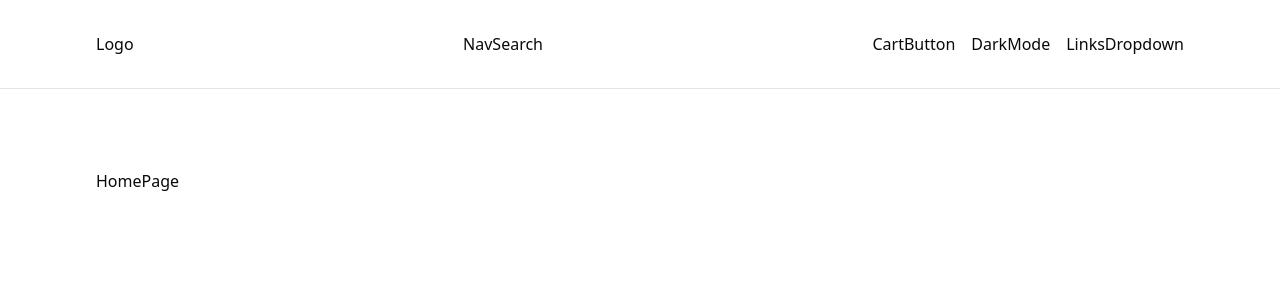
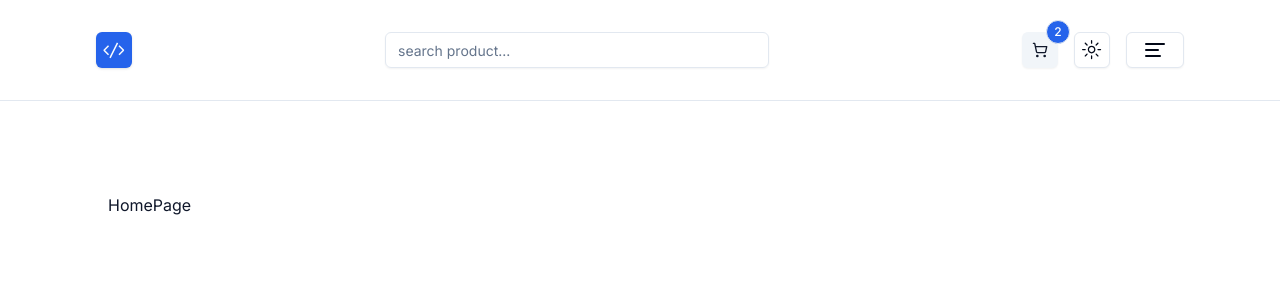
Before and after one commit to Majid-Hadadidan/Nextjs-NiftyStore, a Next.js app: page / in a window 1280 px wide. Shown: the top 300 px of the page. Built offline with nearby package versions, Linux system fonts and the light colour scheme.

Commit message:
feat: implement light/dark theme toggle

```diff
--- a/app/globals.css
+++ b/app/globals.css
@@ -1,61 +1,64 @@
 @tailwind base;
 @tailwind components;
 @tailwind utilities;
+
 @layer base {
   :root {
     --background: 0 0% 100%;
-    --foreground: 240 10% 3.9%;
+    --foreground: 222.2 84% 4.9%;
     --card: 0 0% 100%;
-    --card-foreground: 240 10% 3.9%;
+    --card-foreground: 222.2 84% 4.9%;
     --popover: 0 0% 100%;
-    --popover-foreground: 240 10% 3.9%;
-    --primary: 240 5.9% 10%;
-    --primary-foreground: 0 0% 98%;
-    --secondary: 240 4.8% 95.9%;
-    --secondary-foreground: 240 5.9% 10%;
-    --muted: 240 4.8% 95.9%;
-    --muted-foreground: 240 3.8% 46.1%;
-    --accent: 240 4.8% 95.9%;
-    --accent-foreground: 240 5.9% 10%;
+    --popover-foreground: 222.2 84% 4.9%;
+    --primary: 221.2 83.2% 53.3%;
+    --primary-foreground: 210 40% 98%;
+    --secondary: 210 40% 96.1%;
+    --secondary-foreground: 222.2 47.4% 11.2%;
+    --muted: 210 40% 96.1%;
+    --muted-foreground: 215.4 16.3% 46.9%;
+    --accent: 210 40% 96.1%;
+    --accent-foreground: 222.2 47.4% 11.2%;
     --destructive: 0 84.2% 60.2%;
-    --destructive-foreground: 0 0% 98%;
-    --border: 240 5.9% 90%;
-    --input: 240 5.9% 90%;
-    --ring: 240 10% 3.9%;
+    --destructive-foreground: 210 40% 98%;
+    --border: 214.3 31.8% 91.4%;
+    --input: 214.3 31.8% 91.4%;
+    --ring: 221.2 83.2% 53.3%;
+    --radius: 0.5rem;
     --chart-1: 12 76% 61%;
     --chart-2: 173 58% 39%;
     --chart-3: 197 37% 24%;
     --chart-4: 43 74% 66%;
     --chart-5: 27 87% 67%;
-    --radius: 0.5rem
   }
+
   .dark {
-    --background: 240 10% 3.9%;
-    --foreground: 0 0% 98%;
-    --card: 240 10% 3.9%;
-    --card-foreground: 0 0% 98%;
-    --popover: 240 10% 3.9%;
-    --popover-foreground: 0 0% 98%;
-    --primary: 0 0% 98%;
-    --primary-foreground: 240 5.9% 10%;
-    --secondary: 240 3.7% 15.9%;
-    --secondary-foreground: 0 0% 98%;
-    --muted: 240 3.7% 15.9%;
-    --muted-foreground: 240 5% 64.9%;
-    --accent: 240 3.7% 15.9%;
-    --accent-foreground: 0 0% 98%;
+    --background: 222.2 84% 4.9%;
+    --foreground: 210 40% 98%;
+    --card: 222.2 84% 4.9%;
+    --card-foreground: 210 40% 98%;
+    --popover: 222.2 84% 4.9%;
+    --popover-foreground: 210 40% 98%;
+    --primary: 217.2 91.2% 59.8%;
+    --primary-foreground: 222.2 47.4% 11.2%;
+    --secondary: 217.2 32.6% 17.5%;
+    --secondary-foreground: 210 40% 98%;
+    --muted: 217.2 32.6% 17.5%;
+    --muted-foreground: 215 20.2% 65.1%;
+    --accent: 217.2 32.6% 17.5%;
+    --accent-foreground: 210 40% 98%;
     --destructive: 0 62.8% 30.6%;
-    --destructive-foreground: 0 0% 98%;
-    --border: 240 3.7% 15.9%;
-    --input: 240 3.7% 15.9%;
-    --ring: 240 4.9% 83.9%;
+    --destructive-foreground: 210 40% 98%;
+    --border: 217.2 32.6% 17.5%;
+    --input: 217.2 32.6% 17.5%;
+    --ring: 224.3 76.3% 48%;
     --chart-1: 220 70% 50%;
     --chart-2: 160 60% 45%;
     --chart-3: 30 80% 55%;
     --chart-4: 280 65% 60%;
-    --chart-5: 340 75% 55%
+    --chart-5: 340 75% 55%;
   }
 }
+
 @layer base {
   * {
     @apply border-border;
--- a/app/layout.tsx
+++ b/app/layout.tsx
@@ -2,6 +2,11 @@ import type { Metadata } from "next";
 import "./globals.css";
 import Navbar from "@/components/navbar/Navbar";
 import Container from "@/components/global/Container";
+import { Inter } from "next/font/google";
+import Providers from "./provider";
+// لود فونت
+const inter = Inter({ subsets: ["latin"] });
+
 
 
 export const metadata: Metadata = {
@@ -15,11 +20,13 @@ export default function RootLayout({
   children: React.ReactNode;
 }>) {
   return (
-    <html lang="en">
-      <body>
+   <html lang='en' suppressHydrationWarning>
+    <body className={inter.className}>
+      <Providers>
         <Navbar />
-        <Container className="py-20">{children}</Container>
-      </body>
-    </html>
+        <Container className='py-20'>{children}</Container>
+      </Providers>
+    </body>
+  </html>
   );
 }
--- a/app/page.tsx
+++ b/app/page.tsx
@@ -1,7 +1,9 @@
 function HomePage() {
   return (
     <>
-    <div>HomePage</div>
+    <div>
+      <h1 className="dark:bg-muted-foreground p-3 text-accent-foreground">HomePage</h1>
+    </div>
     </>
   )
 }
--- /dev/null
+++ b/app/provider.tsx
@@ -0,0 +1,15 @@
+import { ThemeProvider } from "./theme-rovider";
+
+function Providers({ children }: { children: React.ReactNode }) {
+  return (
+    <ThemeProvider
+      attribute="class"
+      defaultTheme="system"
+      disableTransitionOnChange
+      enableSystem
+    >
+      {children}
+    </ThemeProvider>
+  );
+}
+export default Providers;
--- /dev/null
+++ b/app/theme-rovider.tsx
@@ -0,0 +1,9 @@
+"use client";
+
+import * as React from "react";
+import { ThemeProvider as NextThemeProvider } from "next-themes";
+import { type ThemeProviderProps } from "next-themes";
+
+export function ThemeProvider({ children, ...props }: ThemeProviderProps) {
+  return <NextThemeProvider {...props}>{children}</NextThemeProvider>;
+}
--- a/components/navbar/CartButton.tsx
+++ b/components/navbar/CartButton.tsx
@@ -1,6 +1,23 @@
+import Link from "next/link";
+import { Button } from "../ui/button";
+import { LuShoppingCart } from "react-icons/lu";
+
 function CartButton() {
+  const numItemInCart = 2;
   return (
-    <div>CartButton</div>
-  )
+    <Button
+      size="icon"
+      variant="secondary"
+      className="flex relative justify-center items-center"
+      asChild
+    >
+      <Link href="/cart">
+        <LuShoppingCart />
+        <span className=" bg-primary text-white h-6 w-6 border absolute -top-3 -right-3 flex items-center justify-center rounded-full text-xs">
+          {numItemInCart}
+        </span>
+      </Link>
+    </Button>
+  );
 }
-export default CartButton
+export default CartButton;
--- a/components/navbar/DarkMode.tsx
+++ b/components/navbar/DarkMode.tsx
@@ -1,6 +1,38 @@
+"use client";
+import * as React from "react";
+import { MoonIcon, SunIcon } from "@radix-ui/react-icons";
+import { useTheme } from "next-themes";
+
+import { Button } from "@/components/ui/button";
+import {
+  DropdownMenu,
+  DropdownMenuContent,
+  DropdownMenuItem,
+  DropdownMenuTrigger,
+} from "@/components/ui/dropdown-menu";
 function DarkMode() {
+  const { setTheme } = useTheme();
   return (
-    <div>DarkMode</div>
-  )
+    <DropdownMenu>
+      <DropdownMenuTrigger asChild>
+        <Button variant="outline" size="icon">
+          <SunIcon  className="!h-[1.2rem] !w-[1.2rem] rotate-0 scale-100 transition-all dark:-rotate-90 dark:scale-0" />
+          <MoonIcon className="absolute !h-[1.2rem] !w-[1.2rem]  rotate-90 scale-0 transition-all dark:rotate-0 dark:scale-100" />
+          <span className="sr-only">Toggle theme</span>
+        </Button>
+      </DropdownMenuTrigger>
+      <DropdownMenuContent align="end">
+        <DropdownMenuItem onClick={() => setTheme("light")}>
+          Light
+        </DropdownMenuItem>
+        <DropdownMenuItem onClick={() => setTheme("dark")}>
+          Dark
+        </DropdownMenuItem>
+        <DropdownMenuItem onClick={() => setTheme("system")}>
+          System
+        </DropdownMenuItem>
+      </DropdownMenuContent>
+    </DropdownMenu>
+  );
 }
-export default DarkMode
+export default DarkMode;
--- a/components/navbar/LinksDropdown.tsx
+++ b/components/navbar/LinksDropdown.tsx
@@ -1,6 +1,39 @@
+import {
+  DropdownMenu,
+  DropdownMenuContent,
+  DropdownMenuItem,
+  DropdownMenuTrigger,
+  DropdownMenuSeparator,
+} from "@/components/ui/dropdown-menu";
+import { LuAlignLeft } from "react-icons/lu";
+import Link from "next/link";
+import { Button } from "../ui/button";
+import { links } from "@/utils/links";
+
 function LinksDropdown() {
   return (
-    <div>LinksDropdown</div>
-  )
+    <DropdownMenu>
+      <DropdownMenuTrigger asChild>
+        <Button variant="outline" className="flex gap-4 max-w-[100px]">
+          <LuAlignLeft
+            className="!w-6 !h-6 inline-block"
+            // style={{ width: "1.5rem", height: "1.5rem" }}
+          />
+        </Button>
+      </DropdownMenuTrigger>
+      <DropdownMenuContent className="w-40" align="start" sideOffset={10}>
+        {links.map((link) => {
+          return (
+            <DropdownMenuItem key={link.href}>
+              <Link href={link.href} className="capitalize w-full">
+                {link.label}
+              </Link>
+
+            </DropdownMenuItem>
+          );
+        })}
+      </DropdownMenuContent>
+    </DropdownMenu>
+  );
 }
-export default LinksDropdown
+export default LinksDropdown;
--- a/components/navbar/Logo.tsx
+++ b/components/navbar/Logo.tsx
@@ -1,6 +1,15 @@
+import Link from 'next/link';
+import { Button } from '../ui/button';
+import { VscCode } from 'react-icons/vsc';
+
 function Logo() {
   return (
-    <div>Logo</div>
-  )
+    <Button size='icon' asChild>
+      <Link href='/'>
+      <VscCode style={{ width: "1.5rem", height: "1.5rem" }} />
+      </Link>
+    </Button>
+  );
 }
-export default Logo
+
+export default Logo;
--- a/components/navbar/NavSearch.tsx
+++ b/components/navbar/NavSearch.tsx
@@ -1,6 +1,12 @@
+import { Input } from "../ui/input";
+
 function NavSearch() {
   return (
-    <div>NavSearch</div>
-  )
+    <Input
+      type="search"
+      className="max-w-sm dark:bg-muted"
+      placeholder="search product..."
+    />
+  );
 }
-export default NavSearch
+export default NavSearch;
--- a/package.json
+++ b/package.json
@@ -11,6 +11,7 @@
   "dependencies": {
     "@radix-ui/react-checkbox": "^1.1.4",
     "@radix-ui/react-dropdown-menu": "^2.1.6",
+    "@radix-ui/react-icons": "^1.3.2",
     "@radix-ui/react-label": "^2.1.2",
     "@radix-ui/react-popover": "^1.1.6",
     "@radix-ui/react-select": "^2.1.6",
@@ -25,6 +26,7 @@
     "next-themes": "^0.4.4",
     "react": "^18.3.1",
     "react-dom": "^18.3.1",
+    "react-icons": "^5.5.0",
     "tailwind-merge": "^3.0.1",
     "tailwindcss-animate": "^1.0.7"
   },
--- /dev/null
+++ b/utils/links.ts
@@ -0,0 +1,25 @@
+type NavLink = {
+  href: string;
+  label: string;
+};
+
+export const links: NavLink[] = [
+  { href: "/", label: "home" },
+  {
+    href: "/about",
+    label: "about",
+  },
+  {
+    href: "/products",
+    label: "products",
+  },
+  {
+    href: "/favorites",
+    label: "favorites",
+  },
+  {
+    href: "/cart",
+    label: "cart",
+  },
+  { href: "/orders", label: "orders" },
+];
```
Also changed, not shown: 2 other files (tests, documents, lock files or other folders).
